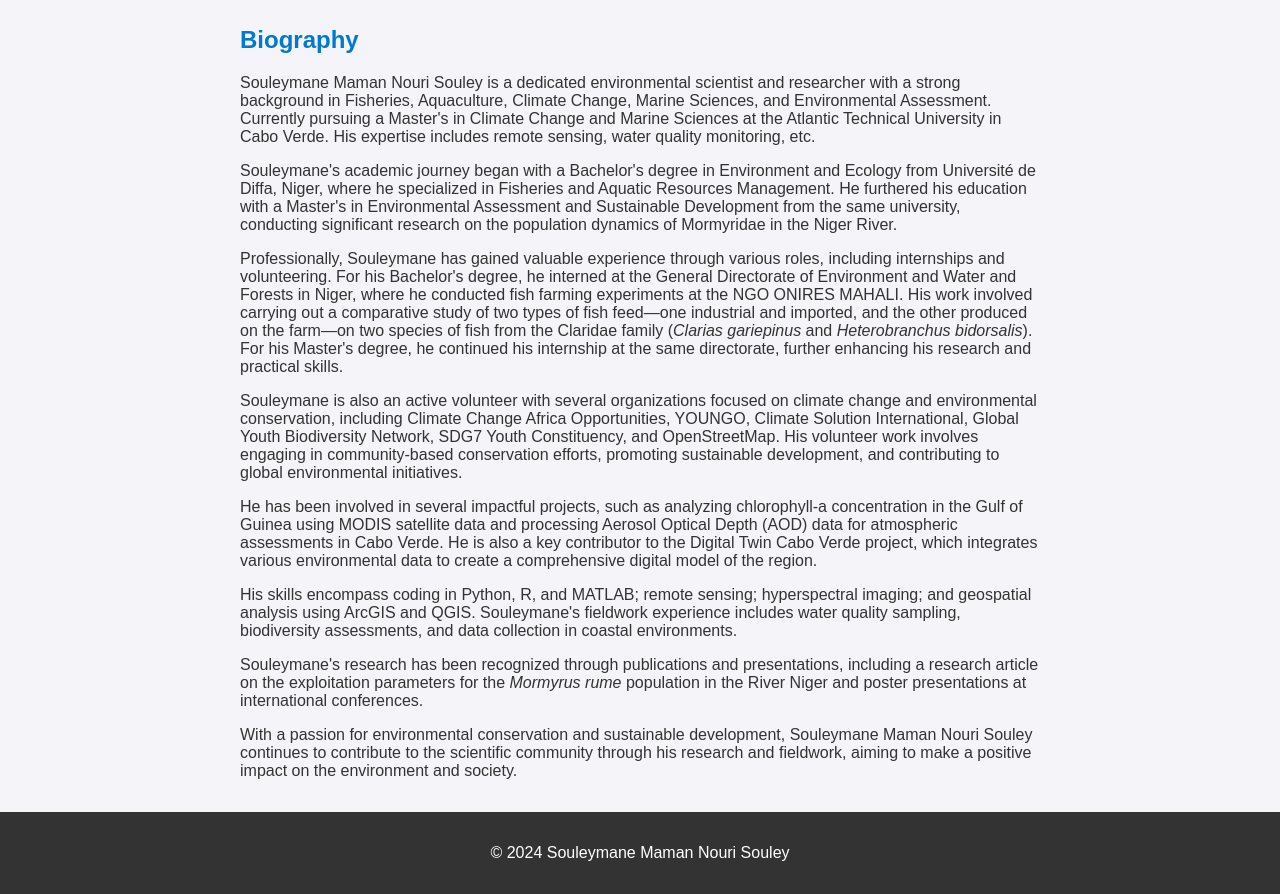
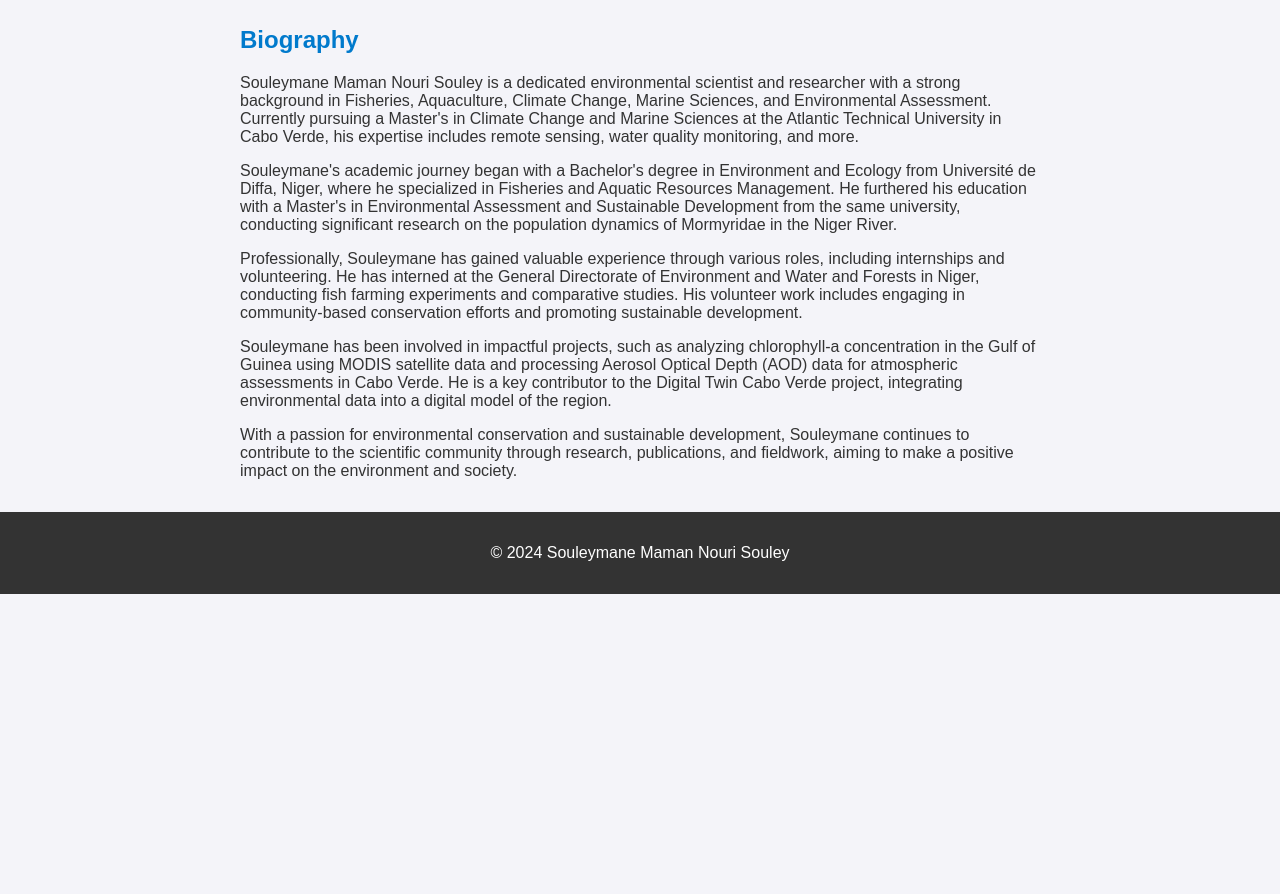
Before and after one commit to halieute/professional-cv, a plain HTML site: page index.html in a window 1280 px wide. Shown: the part 188-1082 px from the top of the page. After the commit the page ends 800 px from the top, so only its background shows below. Drawn offline with Linux system fonts and the light colour scheme.

Commit message:
Updated biography section

```diff
--- a/index.html
+++ b/index.html
@@ -82,39 +82,26 @@
         </div>
         <img src="profile-pic.png" alt="Profile Picture">
     </header>
-
     <main>
         <section>
             <h2>Biography</h2>
             <p>
-                Souleymane Maman Nouri Souley is a dedicated environmental scientist and researcher with a strong background in Fisheries, Aquaculture, Climate Change, Marine Sciences, and Environmental Assessment. Currently pursuing a Master's in Climate Change and Marine Sciences at the Atlantic Technical University in Cabo Verde. His expertise includes remote sensing, water quality monitoring, etc.
+                Souleymane Maman Nouri Souley is a dedicated environmental scientist and researcher with a strong background in Fisheries, Aquaculture, Climate Change, Marine Sciences, and Environmental Assessment. Currently pursuing a Master's in Climate Change and Marine Sciences at the Atlantic Technical University in Cabo Verde, his expertise includes remote sensing, water quality monitoring, and more.
             </p>
             <p>
                 Souleymane's academic journey began with a Bachelor's degree in Environment and Ecology from Université de Diffa, Niger, where he specialized in Fisheries and Aquatic Resources Management. He furthered his education with a Master's in Environmental Assessment and Sustainable Development from the same university, conducting significant research on the population dynamics of Mormyridae in the Niger River.
             </p>
             <p>
-                Professionally, Souleymane has gained valuable experience through various roles, including internships and volunteering. For his Bachelor's degree, he interned at the General Directorate of Environment and Water and Forests in Niger, where he conducted fish farming experiments at the NGO ONIRES MAHALI. His work involved carrying out a comparative study of two types of fish feed—one industrial and imported, and the other produced on the farm—on two species of fish from the Claridae family (<i>Clarias gariepinus</i> and <i>Heterobranchus bidorsalis</i>). For his Master's degree, he continued his internship at the same directorate, further enhancing his research and practical skills.
+                Professionally, Souleymane has gained valuable experience through various roles, including internships and volunteering. He has interned at the General Directorate of Environment and Water and Forests in Niger, conducting fish farming experiments and comparative studies. His volunteer work includes engaging in community-based conservation efforts and promoting sustainable development.
             </p>
             <p>
-                Souleymane is also an active volunteer with several organizations focused on climate change and environmental conservation, including Climate Change Africa Opportunities, YOUNGO, Climate Solution International, Global Youth Biodiversity Network, SDG7 Youth Constituency, and OpenStreetMap. His volunteer work involves engaging in community-based conservation efforts, promoting sustainable development, and contributing to global environmental initiatives.
+                Souleymane has been involved in impactful projects, such as analyzing chlorophyll-a concentration in the Gulf of Guinea using MODIS satellite data and processing Aerosol Optical Depth (AOD) data for atmospheric assessments in Cabo Verde. He is a key contributor to the Digital Twin Cabo Verde project, integrating environmental data into a digital model of the region.
             </p>
             <p>
-                He has been involved in several impactful projects, such as analyzing chlorophyll-a concentration in the Gulf of Guinea using MODIS satellite data and processing Aerosol Optical Depth (AOD) data for atmospheric assessments in Cabo Verde. He is also a key contributor to the Digital Twin Cabo Verde project, which integrates various environmental data to create a comprehensive digital model of the region.
-            </p>
-            <p>
-                His skills encompass coding in Python, R, and MATLAB; remote sensing; hyperspectral imaging; and geospatial analysis using ArcGIS and QGIS. Souleymane's fieldwork experience includes water quality sampling, biodiversity assessments, and data collection in coastal environments.
-            </p>
-            <p>
-                Souleymane's research has been recognized through publications and presentations, including a research article on the exploitation parameters for the <i>Mormyrus rume</i> population in the River Niger and poster presentations at international conferences.
-            </p>
-            <p>
-                With a passion for environmental conservation and sustainable development, Souleymane Maman Nouri Souley continues to contribute to the scientific community through his research and fieldwork, aiming to make a positive impact on the environment and society.
+                With a passion for environmental conservation and sustainable development, Souleymane continues to contribute to the scientific community through research, publications, and fieldwork, aiming to make a positive impact on the environment and society.
             </p>
         </section>
-
-        <!-- Remaining sections remain unchanged -->
     </main>
-
     <footer>
         <p>© 2024 Souleymane Maman Nouri Souley</p>
     </footer>
```
